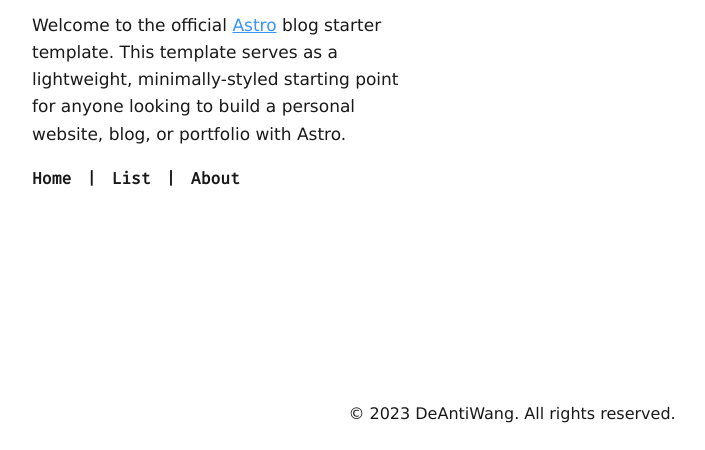
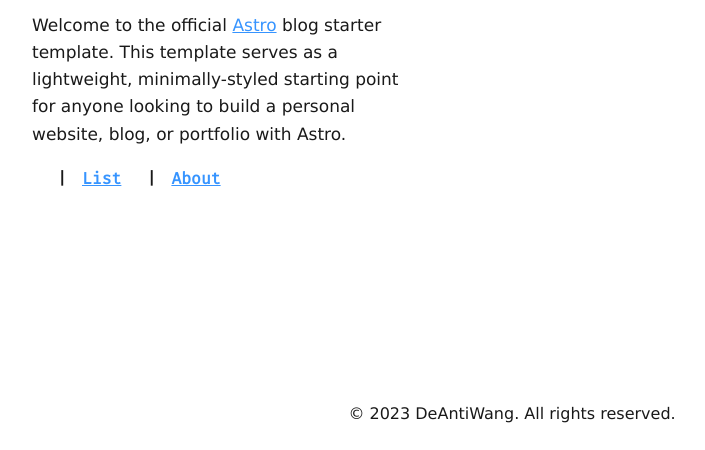
Before and after one commit to DeAntiWang/DeAntiBlog, an Astro site: page / in a window 1280 px wide. Shown: the part 422-872 px from the top of the page, without its empty margins (128-833 px from the left). Built offline with nearby package versions, Linux system fonts and the light colour scheme; Astro itself is replaced by a stand-in of ours; a web font is replaced by a local one.

Commit message:
index page style

```diff
--- a/src/pages/index.astro
+++ b/src/pages/index.astro
@@ -24,9 +24,9 @@ import { SITE_TITLE, SITE_DESCRIPTION } from '../consts';
 					a personal website, blog, or portfolio with Astro.
 				</div>
         <nav>
-          <li>Home</li>
-          <li>List</li>
-          <li>About</li>
+          <a href="/" class="active"eHome</a>
+          <a href="/list">List</a>
+          <a href="/about">About</a>
         </nav>
 			</div>
 			<div class="images">
@@ -65,6 +65,8 @@ import { SITE_TITLE, SITE_DESCRIPTION } from '../consts';
 		b {
 			font-family: "Inter", "SourceHanSans CN";
 		}
+		.brand {
+		}
 	}
   .desc {
     margin-top: 28px;
@@ -78,7 +80,7 @@ import { SITE_TITLE, SITE_DESCRIPTION } from '../consts';
     flex-direction: row;
     margin-top: 20px;
     font-weight: bold;
-		li {
+		a {
 			position: relative;
 			list-style: none;
 			padding: 0 20px;
@@ -100,6 +102,9 @@ import { SITE_TITLE, SITE_DESCRIPTION } from '../consts';
 					color: var(--FG-0);
 				}
 			}
+			&.active {
+				color: var(--FG-1);
+			}
 		}
   }
   .images {
```
Lines whose indentation alone changed are shown as unchanged.
